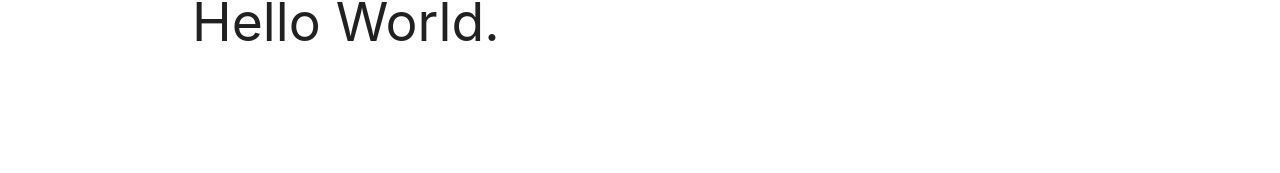
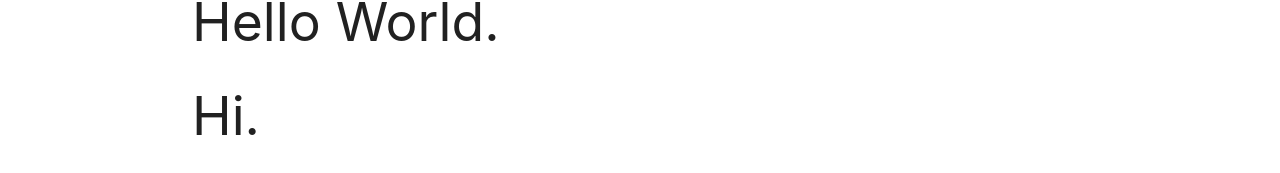
Before and after one commit to Comp-Girlies/INFO1601-PROJECT, a website: page public/index.html in a window 1280 px wide. Shown: the part 371-544 px from the top of the page. Drawn offline with nearby package versions, Linux system fonts and the light colour scheme.

Commit message:
update v2

```diff
--- a/public/index.html
+++ b/public/index.html
@@ -20,6 +20,7 @@
           <ul id="nav-mobile" class="right hide-on-med-and-down">
             <li class="active"><a href="index.html">Home</a></li>
             <li ><a href="page2.html">Page 2</a></li>
+
           </ul>
         </div>
       </nav>
@@ -30,6 +31,7 @@
         <h1>WORKSPACE TEST</h1>
           <h2>Hello Everyone, my name is Jared Heeralal</h2>
           <h2>Hello World.</h2>
+          <h2>Hi.</h2>
 
 
       </main>
```
